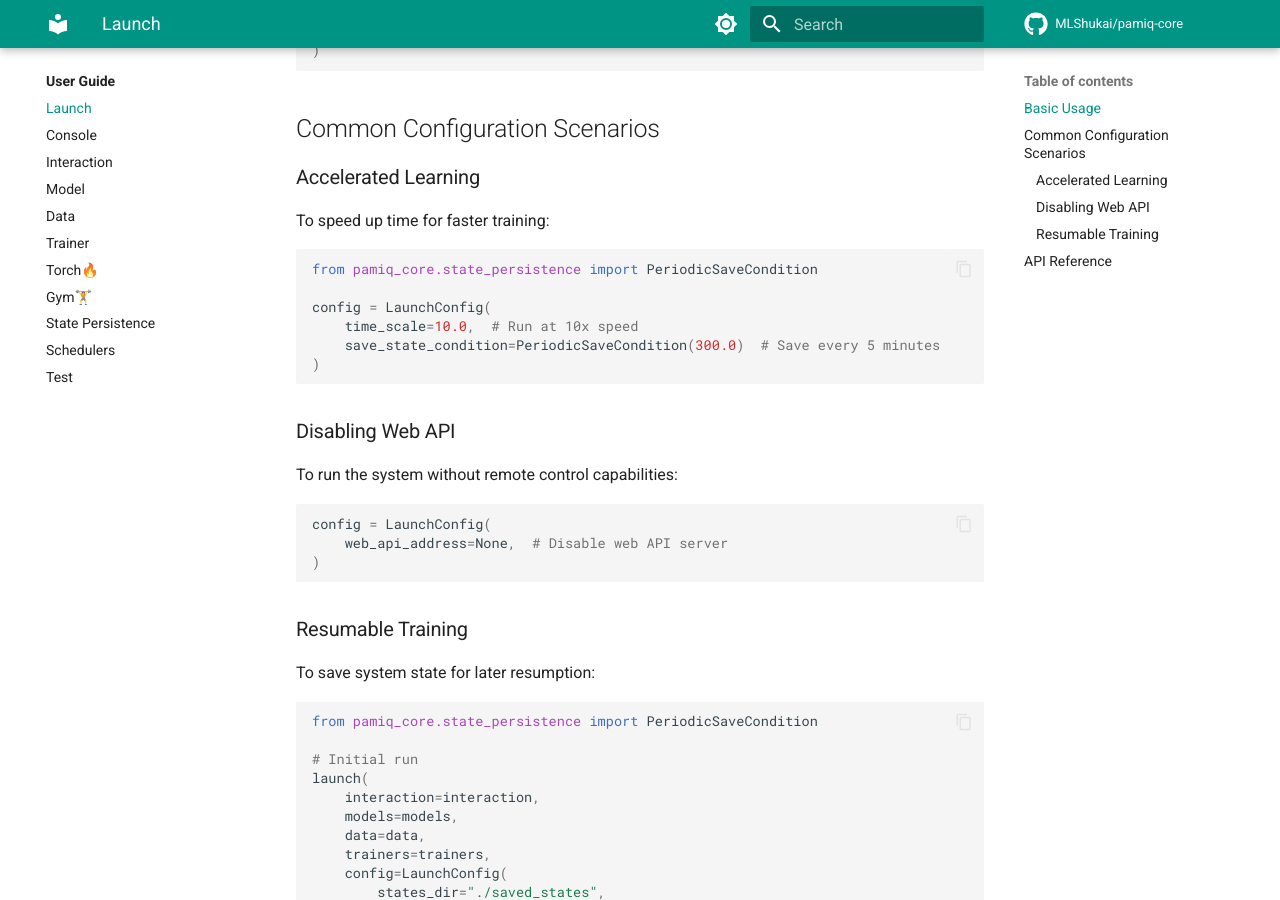
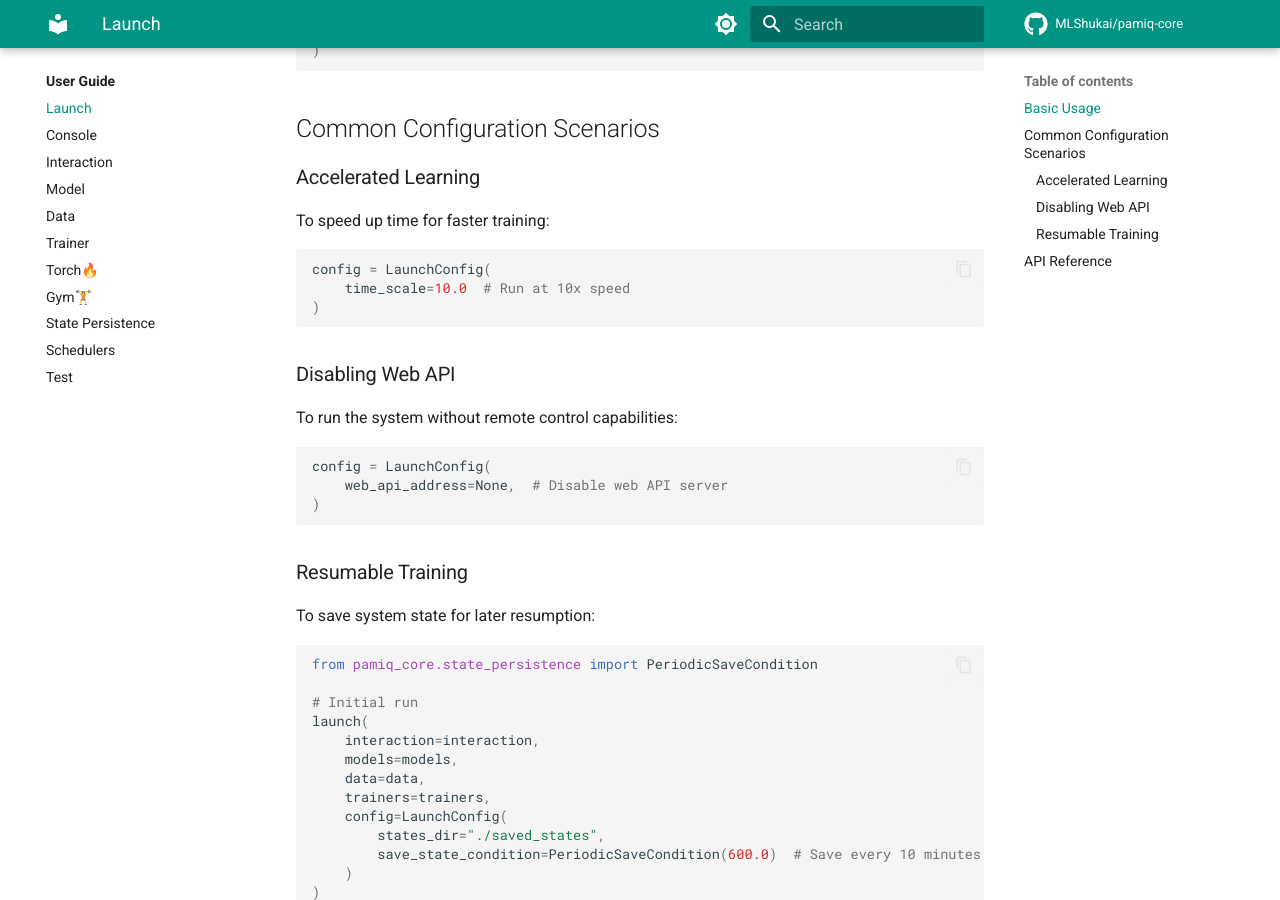
Before and after one commit to MLShukai/pamiq-core, an MkDocs documentation site: the page built from docs/user-guide/launch.md, in a window 1280 px wide and 900 px high, scrolled down 787 px. Built offline with MkDocs 1.6.1 and Material for MkDocs 9.7.7, drawn with Linux system fonts in a browser that asks for light colours; comment, search, counter and statistics services are not loaded.

Commit message:
docs(launch): remove state persistence content from accelerated learning

````diff
--- a/docs/user-guide/launch.md
+++ b/docs/user-guide/launch.md
@@ -37,11 +37,8 @@ launch(
 To speed up time for faster training:
 
 ```python
-from pamiq_core.state_persistence import PeriodicSaveCondition
-
 config = LaunchConfig(
-    time_scale=10.0,  # Run at 10x speed
-    save_state_condition=PeriodicSaveCondition(300.0)  # Save every 5 minutes
+    time_scale=10.0  # Run at 10x speed
 )
 ```
 
````
